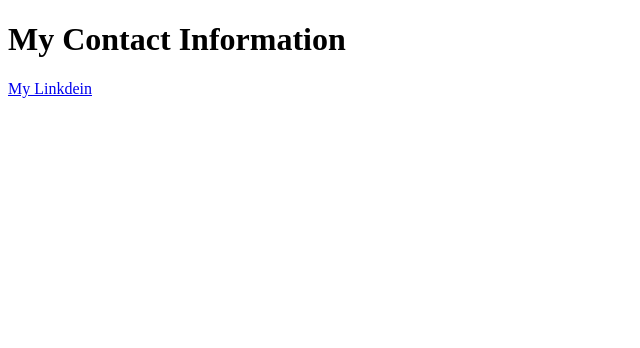
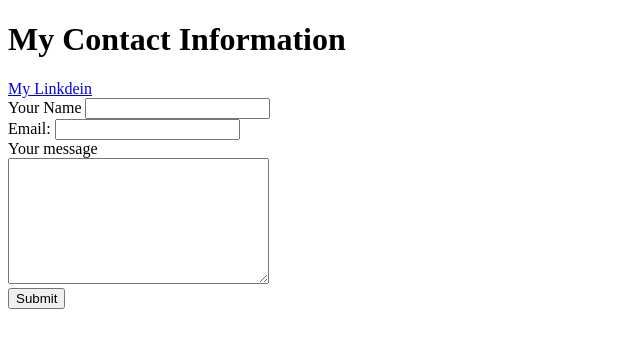
Before and after one commit to Erick-Mendivil371/Full-Stack-Course, a plain HTML site: page 02 Front End/HTML - Personal Site/Contact.html in a window 1280 px wide. Shown: the whole page, without its empty margins (0-640 px from the left). Drawn offline with Linux system fonts and the light colour scheme.

Commit message:
minor edits

```diff
--- a/02 Front End/HTML - Personal Site/Contact.html
+++ b/02 Front End/HTML - Personal Site/Contact.html
@@ -11,5 +11,18 @@
     <a href="https://www.linkedin.com/in/erick-mendivil-68b69a162/"
       >My Linkdein</a
     >
+    <form
+      action="mailto:erick.mendivil01@gmail.com"
+      method="POST"
+      enctype="text/plain"
+    >
+      <label for="">Your Name</label>
+      <input type="text" name="yourName" /> <br />
+      <label for="">Email:</label>
+      <input type="email" name="yourEmail" id="" /><br />
+      <label for="">Your message</label><br />
+      <textarea name="yourMessage" id="" cols="30" rows="8"></textarea> <br />
+      <input type="submit" />
+    </form>
   </body>
 </html>
```
Also changed, not shown: 02 Front End/HTML - Personal Site/Index.html (+2 -1 lines).
